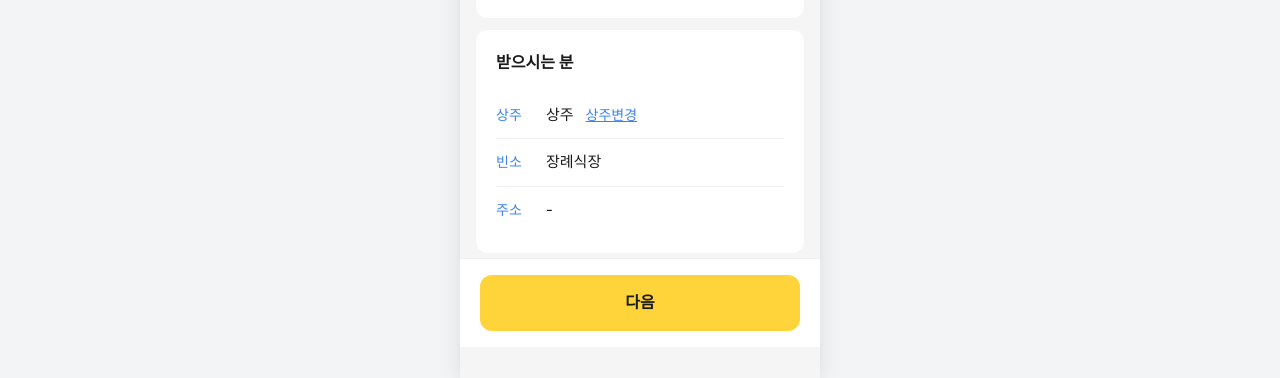
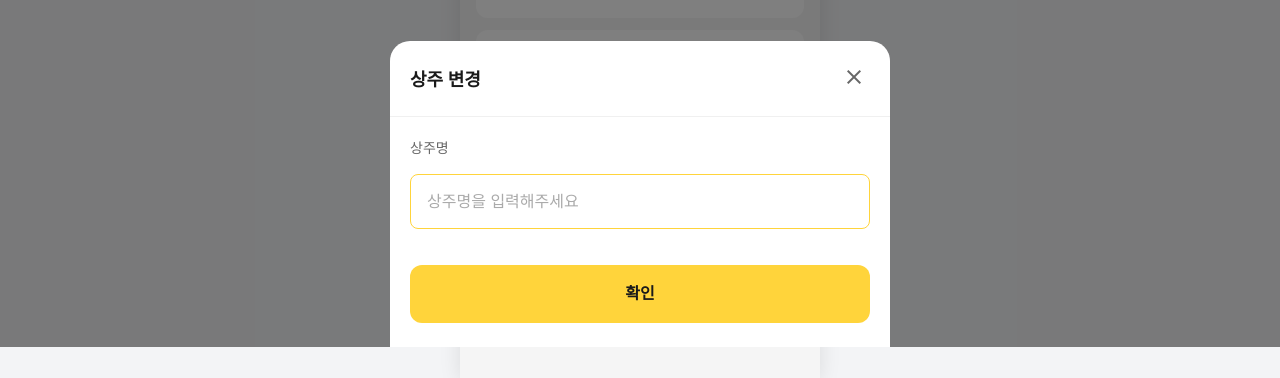
Before and after one commit to seunghun2/dodambugo, a Next.js app: page /view/1/order/1 in a window 1280 px wide. Both pictures are taken after a click on the button "상주변경". Shown: the part 453-831 px from the top of the page. Built offline with nearby package versions, Linux system fonts and the light colour scheme; no server answers; the database is empty; a web font is replaced by a local one.

Commit message:
feat: 주문 페이지 개선 - 뒤로가기 시 모달 유지, 상주변경 바텀시트

```diff
--- a/app/view/[id]/order/[productId]/order.css
+++ b/app/view/[id]/order/[productId]/order.css
@@ -189,7 +189,7 @@
     width: 50px;
     flex-shrink: 0;
     font-size: 14px;
-    color: #3B82F6;
+    color: #888888;
     font-weight: 500;
 }
 
@@ -338,3 +338,90 @@
 .order-footer .btn-payment:hover {
     background: #FCC419;
 }
+
+/* 상주변경 바텀시트 모달 */
+.recipient-modal-overlay {
+    position: fixed;
+    top: 0;
+    left: 0;
+    right: 0;
+    bottom: 0;
+    background: rgba(0, 0, 0, 0.5);
+    z-index: 1000;
+    display: flex;
+    align-items: flex-end;
+    justify-content: center;
+}
+
+.recipient-modal {
+    width: 100%;
+    max-width: 500px;
+    background: #FFFFFF;
+    border-radius: 20px 20px 0 0;
+    animation: slideUp 0.3s ease;
+}
+
+@keyframes slideUp {
+    from {
+        transform: translateY(100%);
+    }
+
+    to {
+        transform: translateY(0);
+    }
+}
+
+.recipient-modal-header {
+    display: flex;
+    justify-content: space-between;
+    align-items: center;
+    padding: 20px 20px 16px;
+    border-bottom: 1px solid #F0F0F0;
+}
+
+.recipient-modal-header h3 {
+    font-size: 18px;
+    font-weight: 600;
+    color: #1A1A1A;
+    margin: 0;
+}
+
+.btn-modal-close {
+    padding: 4px;
+    background: none;
+    border: none;
+    cursor: pointer;
+    color: #666666;
+}
+
+.recipient-modal-content {
+    padding: 20px;
+}
+
+.recipient-modal-content .form-group label {
+    display: block;
+    font-size: 14px;
+    font-weight: 500;
+    color: #666666;
+    margin-bottom: 8px;
+}
+
+.recipient-modal-footer {
+    padding: 16px 20px 24px;
+}
+
+.btn-confirm {
+    width: 100%;
+    padding: 16px;
+    background: #FFD43B;
+    border: none;
+    border-radius: 12px;
+    font-size: 16px;
+    font-weight: 600;
+    color: #1A1A1A;
+    cursor: pointer;
+}
+
+.btn-confirm:hover {
+    background: #FCC419;
+}
--- a/app/view/[id]/order/[productId]/page.tsx
+++ b/app/view/[id]/order/[productId]/page.tsx
@@ -35,6 +35,8 @@ export default function OrderPage() {
     const [loading, setLoading] = useState(true);
     const [step, setStep] = useState(1); // 1: 상품+리본+받는분, 2: 주문자+결제
     const [isCustomMessage, setIsCustomMessage] = useState(false); // 직접입력 여부
+    const [recipientModalOpen, setRecipientModalOpen] = useState(false); // 상주변경 모달
+    const [tempRecipientName, setTempRecipientName] = useState(''); // 임시 상주명
 
     // 문구 옵션
     const messageOptions = [
@@ -137,7 +139,7 @@ export default function OrderPage() {
         <div className="order-page">
             {/* 헤더 */}
             <header className="order-header">
-                <button className="back-btn" onClick={() => step === 1 ? router.back() : setStep(1)}>
+                <button className="back-btn" onClick={() => step === 1 ? router.push(`/view/${bugoId}?flower=open`) : setStep(1)}>
                     <span className="material-symbols-outlined">arrow_back</span>
                 </button>
                 <h1>주문하기 {step === 2 && '(2/2)'}</h1>
@@ -218,7 +220,16 @@ export default function OrderPage() {
                                     <span className="recipient-label">상주</span>
                                     <span className="recipient-value">
                                         {orderForm.recipientName || '상주'}
-                                        <button className="btn-change-recipient" type="button">상주변경</button>
+                                        <button
+                                            className="btn-change-recipient"
+                                            type="button"
+                                            onClick={() => {
+                                                setTempRecipientName(orderForm.recipientName);
+                                                setRecipientModalOpen(true);
+                                            }}
+                                        >
+                                            상주변경
+                                        </button>
                                     </span>
                                 </div>
                                 <div className="recipient-row">
@@ -288,6 +299,43 @@ export default function OrderPage() {
                     </button>
                 )}
             </div>
+
+            {/* 상주변경 바텀시트 모달 */}
+            {recipientModalOpen && (
+                <div className="recipient-modal-overlay" onClick={() => setRecipientModalOpen(false)}>
+                    <div className="recipient-modal" onClick={(e) => e.stopPropagation()}>
+                        <div className="recipient-modal-header">
+                            <h3>상주 변경</h3>
+                            <button className="btn-modal-close" onClick={() => setRecipientModalOpen(false)}>
+                                <span className="material-symbols-outlined">close</span>
+                            </button>
+                        </div>
+                        <div className="recipient-modal-content">
+                            <div className="form-group">
+                                <label>상주명</label>
+                                <input
+                                    type="text"
+                                    placeholder="상주명을 입력해주세요"
+                                    value={tempRecipientName}
+                                    onChange={(e) => setTempRecipientName(e.target.value)}
+                                    autoFocus
+                                />
+                            </div>
+                        </div>
+                        <div className="recipient-modal-footer">
+                            <button
+                                className="btn-confirm"
+                                onClick={() => {
+                                    setOrderForm({ ...orderForm, recipientName: tempRecipientName });
+                                    setRecipientModalOpen(false);
+                                }}
+                            >
+                                확인
+                            </button>
+                        </div>
+                    </div>
+                </div>
+            )}
         </div>
     );
 }
```
Also changed, not shown: app/view/[id]/page.tsx (+10 -1 lines).
